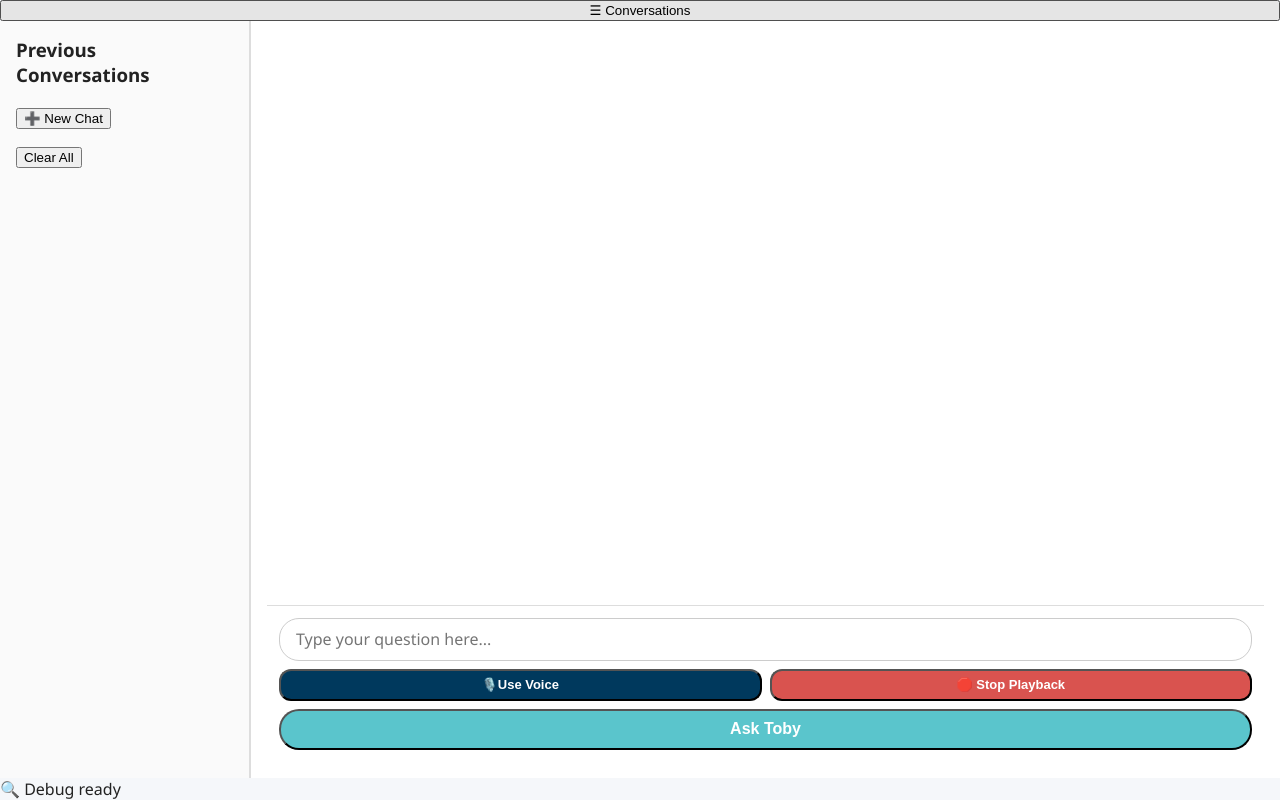
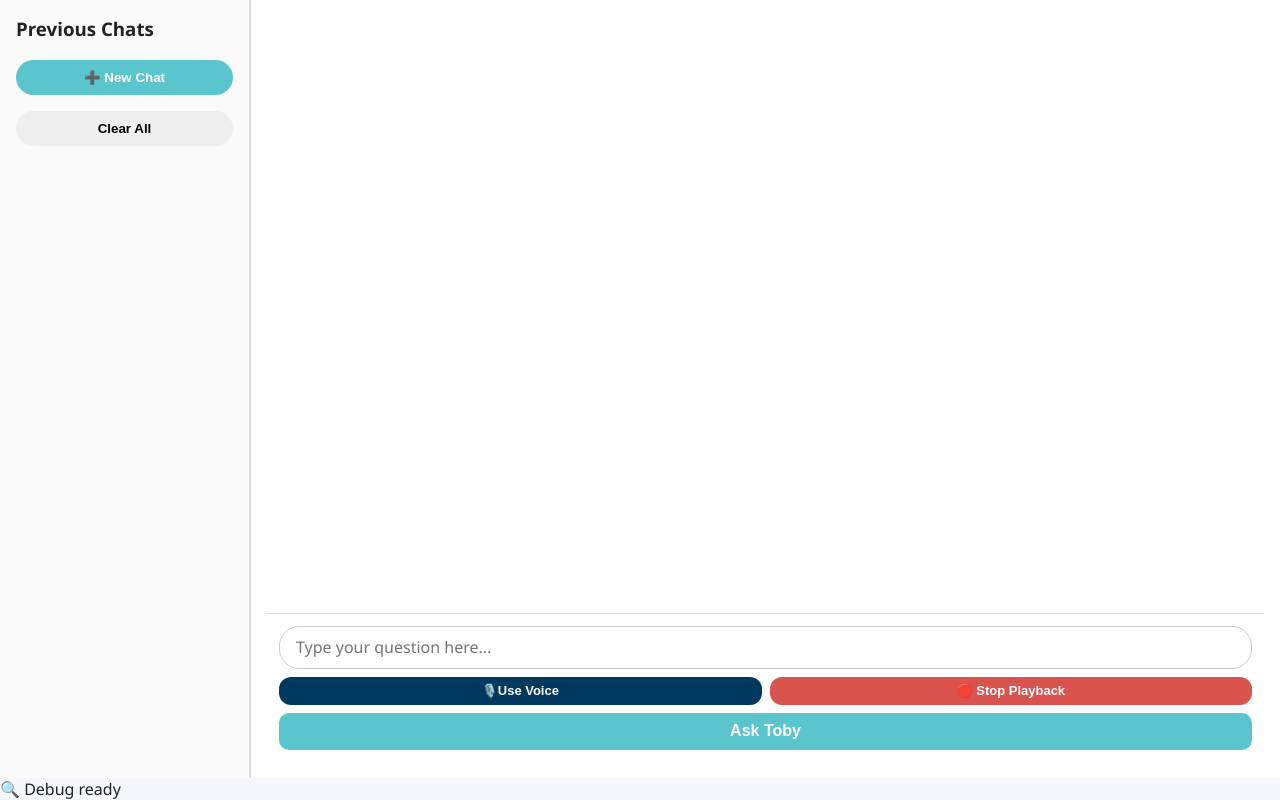
Before and after one commit to masterplumbersnz/TobyPlusSandbox, a website: page index.html in a window 1280 px wide. Drawn offline with Linux system fonts and the light colour scheme.

Commit message:
Update index.html

```diff
--- a/index.html
+++ b/index.html
@@ -25,6 +25,7 @@
     display: flex;
     flex-direction: column;
     height: 100dvh;
+
   }
 
   #app-container {
@@ -41,6 +42,16 @@
     padding: 1rem;
     box-sizing: border-box;
     overflow-y: auto;
+  }
+
+  #new-conversation {
+    border-radius: 20px;
+    border: none;
+    padding: 10px;
+    width: 100%;
+    background-color: #5ac5cc;
+    color: white;
+    font-weight: bold;
   }
 
   #conversations-panel h3 {
@@ -66,6 +77,19 @@
     background: #eee;
   }
 
+  #clear-conversations {
+    padding: 10px;
+    border: none;
+    border-radius: 20px;
+    width: 100%;
+    align-items: center;
+    font-weight: bold;
+    background-color:
+
+  }
+  button:hover {
+    scale: 1.05
+  }
   .close-btn {
     display: none;
     background: transparent;
@@ -185,11 +209,17 @@
   #mic-btn {
     background-color: #00395d;
     color: white;
+    border: none;
   }
 
   .stop-talk-btn {
     background-color: #d9534f;
     color: white;
+    border: none;
+  }
+
+  .mobile-toggle {
+    display: none;
   }
 
   form.chat-form button[type="submit"] {
@@ -197,9 +227,10 @@
     color: white;
     font-size: 16px;
     font-weight: 600;
-    border-radius: 20px;
+    border-radius: 10px;
     width: 100%;
     padding: 0.6rem 1rem;
+    border: none;
   }
 
   .replay-btn {
@@ -294,7 +325,7 @@
     <!-- Sidebar -->
     <aside id="conversations-panel">
       <button id="close-conversations" class="close-btn">✖ Close</button>
-      <h3>Previous Conversations</h3>
+      <h3>Previous Chats</h3>
       <button id="new-conversation">➕ New Chat</button>
       <ul id="conversations-list"></ul>
       <button id="clear-conversations">Clear All</button>
```
